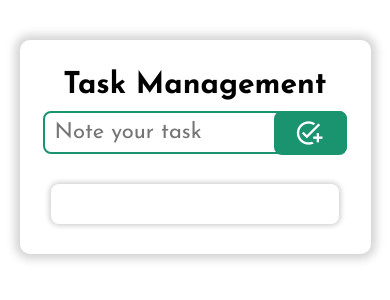
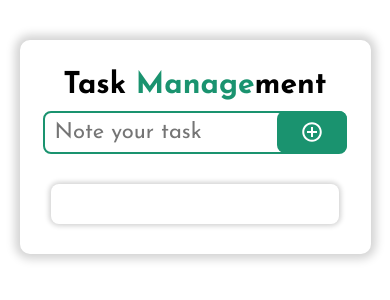
Before and after one commit to devRezaulKarim/task-management-app, a React (Vite) app: page / in a window 390 px wide. Shown: the top 300 px of the page. Built offline with nearby package versions, Linux system fonts and the light colour scheme.

Commit message:
Complete done

```diff
--- a/src/Components/AddTaskForm/AddTaskForm.jsx
+++ b/src/Components/AddTaskForm/AddTaskForm.jsx
@@ -1,5 +1,6 @@
 import { useContext } from "react";
 import { GlobalContext } from "../../GlobalState";
+import { IoMdAddCircleOutline } from "react-icons/io";
 
 export default function AddTaskForm() {
   const { addTask } = useContext(GlobalContext);
@@ -23,8 +24,10 @@ export default function AddTaskForm() {
       <form onSubmit={handleAddTask} action="">
         <input type="text" name="" id="" placeholder="Note your task" />
         <div>
-          <span className="material-symbols-outlined">add_task</span>
-          <button>Add task</button>
+          <button>
+            <IoMdAddCircleOutline className="addIcon" />
+            <span>Add task</span>
+          </button>
         </div>
       </form>
     </div>
--- a/src/Components/TaskItem/TaskItem.jsx
+++ b/src/Components/TaskItem/TaskItem.jsx
@@ -6,7 +6,7 @@ import { GlobalContext } from "../../GlobalState";
 
 export default function TaskItem({ task }) {
   const { id, task: taskText, isComplete } = task;
-  const { completeTask } = useContext(GlobalContext);
+  const { completeTask, deleteTask } = useContext(GlobalContext);
 
   return (
     <div className="taskItem">
@@ -22,15 +22,15 @@ export default function TaskItem({ task }) {
           />
           <label htmlFor={id}>Complete</label>
         </div>
-        {
+        {!isComplete && (
           <button>
             <FaEdit className="editIcon" />
-            Edit
+            <span>Edit</span>
           </button>
-        }
-        <button>
+        )}
+        <button onClick={() => deleteTask(id)}>
           <MdDeleteForever className="deleteIcon" />
-          Delete
+          <span>Delete</span>
         </button>
       </div>
     </div>
--- a/src/Pages/AllStyles.css
+++ b/src/Pages/AllStyles.css
@@ -26,7 +26,7 @@
   }
   & span {
     font-size: 4rem;
-    /* color: #1a936f; */
+    color: #1a936f;
   }
 }
 
@@ -67,20 +67,23 @@
       & button {
         background: transparent;
         font-size: 2rem;
-        padding-top: 0.4rem;
-        padding-bottom: 0.2rem;
         border: none;
         border-radius: 0.8rem;
         font-weight: 600;
         text-transform: uppercase;
         cursor: pointer;
         color: #fff;
-      }
+        display: flex;
+        align-items: center;
+        gap: 0.8rem;
 
-      & span {
-        font-size: 2.2rem;
-        margin-right: 0.5rem;
-        font-weight: 600;
+        & .addIcon {
+          font-size: 2.5rem;
+        }
+        & span {
+          font-size: 2rem;
+          color: #fff;
+        }
       }
 
       &::after {
@@ -212,14 +215,19 @@ responsive
         padding-right: 18rem;
       }
       & div {
-        padding: 1.5rem 1.2rem;
+        padding: 1.4rem 1.2rem;
         & button {
-          font-size: 2.2rem;
+          font-size: 2.4rem;
+
+          & .addIcon {
+            font-size: 3rem;
+          }
+          & span {
+            font-size: 2.2 rem;
+            padding: 0 0.2rem;
+          }
         }
-        & span {
-          font-size: 3rem;
-          padding: 0 0.2rem;
-        }
+
         &::after {
           left: 1.2rem;
           height: 0.5rem;
@@ -250,9 +258,15 @@ responsive
         padding-right: 8rem;
       }
       & div {
-        padding: 0.8rem 0.5rem;
+        padding: 0.9rem 0.5rem;
         & button {
-          display: none;
+          & .addIcon {
+            font-size: 2.4rem;
+            width: 6rem;
+          }
+          & span {
+            display: none;
+          }
         }
         & span {
           font-size: 2.8rem;
--- a/src/useReduce.js
+++ b/src/useReduce.js
@@ -21,6 +21,12 @@ export const reducer = (state, action) => {
         }),
       };
 
+    case types.deleteTask:
+      return {
+        ...state,
+        tasks: [...state.tasks].filter((task) => task.id !== action.payload),
+      };
+
     default:
       return state;
   }
```
